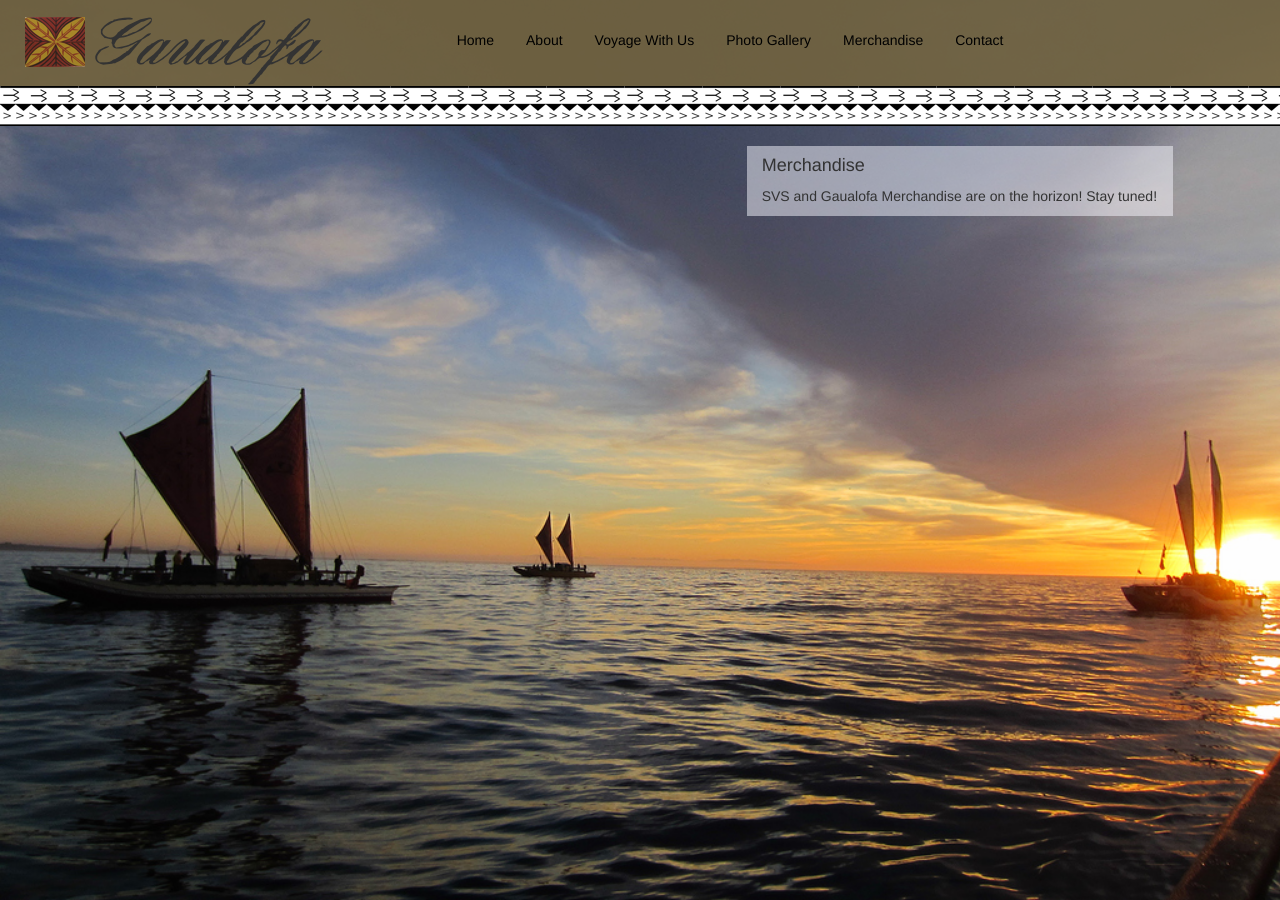
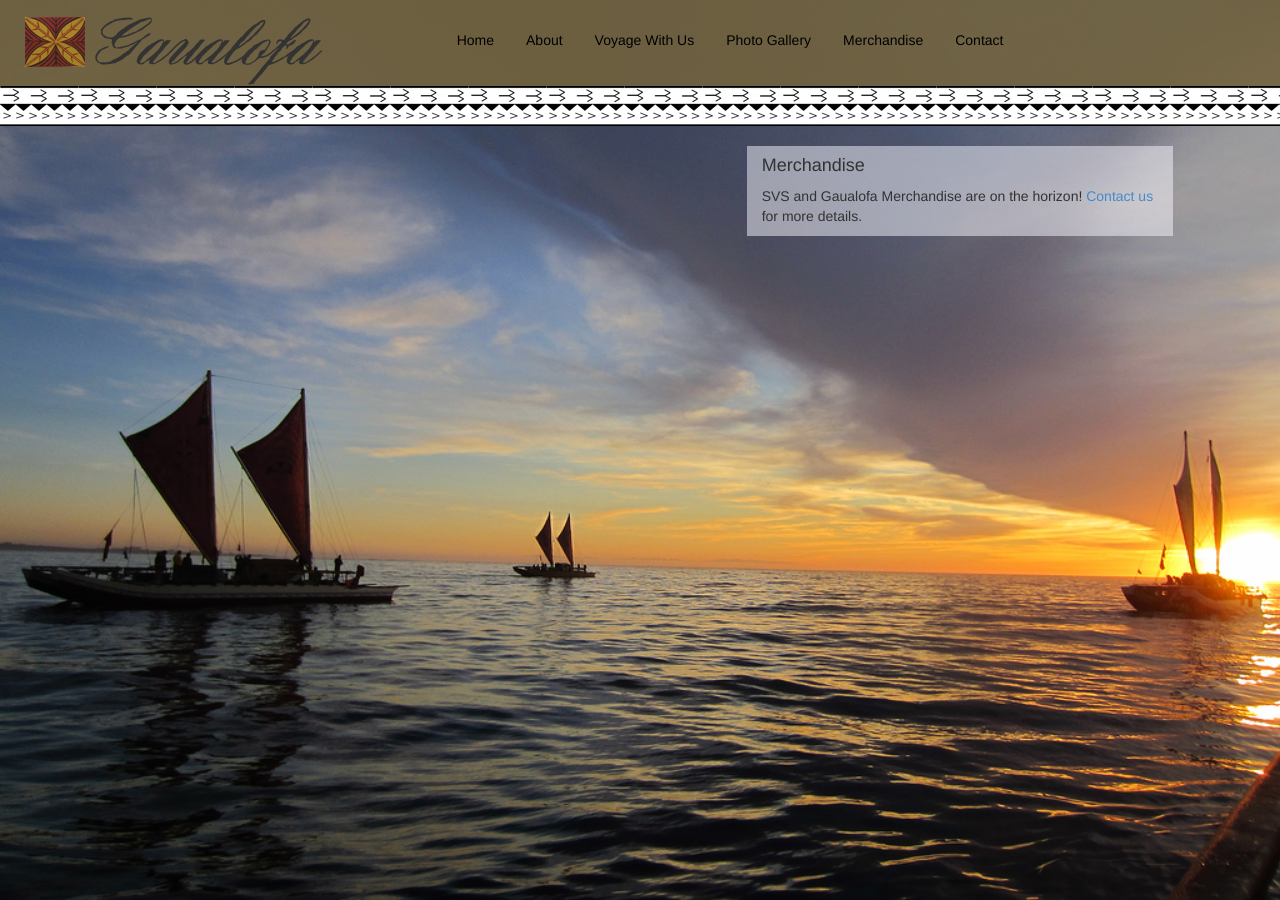
Before and after one commit to pierrel/jgaualofa, a Jekyll site: the page built from merchandise.html, in a window 1280 px wide. Built offline with Jekyll 4.4.1, drawn with Linux system fonts in a browser that asks for light colours; Markdown is read by kramdown in place of the engine named in the settings.

Commit message:
Update merchandise.html

```diff
--- a/merchandise.html
+++ b/merchandise.html
@@ -9,7 +9,7 @@ title: Merchandise
     <div class="col-md-4 col-md-offset-7 info col-sm-4 col-sm-offset-7">
       <h4>Merchandise</h4>
       <p>
-        SVS and Gaualofa Merchandise are on the horizon! Stay tuned!
+        SVS and Gaualofa Merchandise are on the horizon! <a href="contact.html">Contact us</a> for more details.
       </p>
     </div>
   </div>
```
